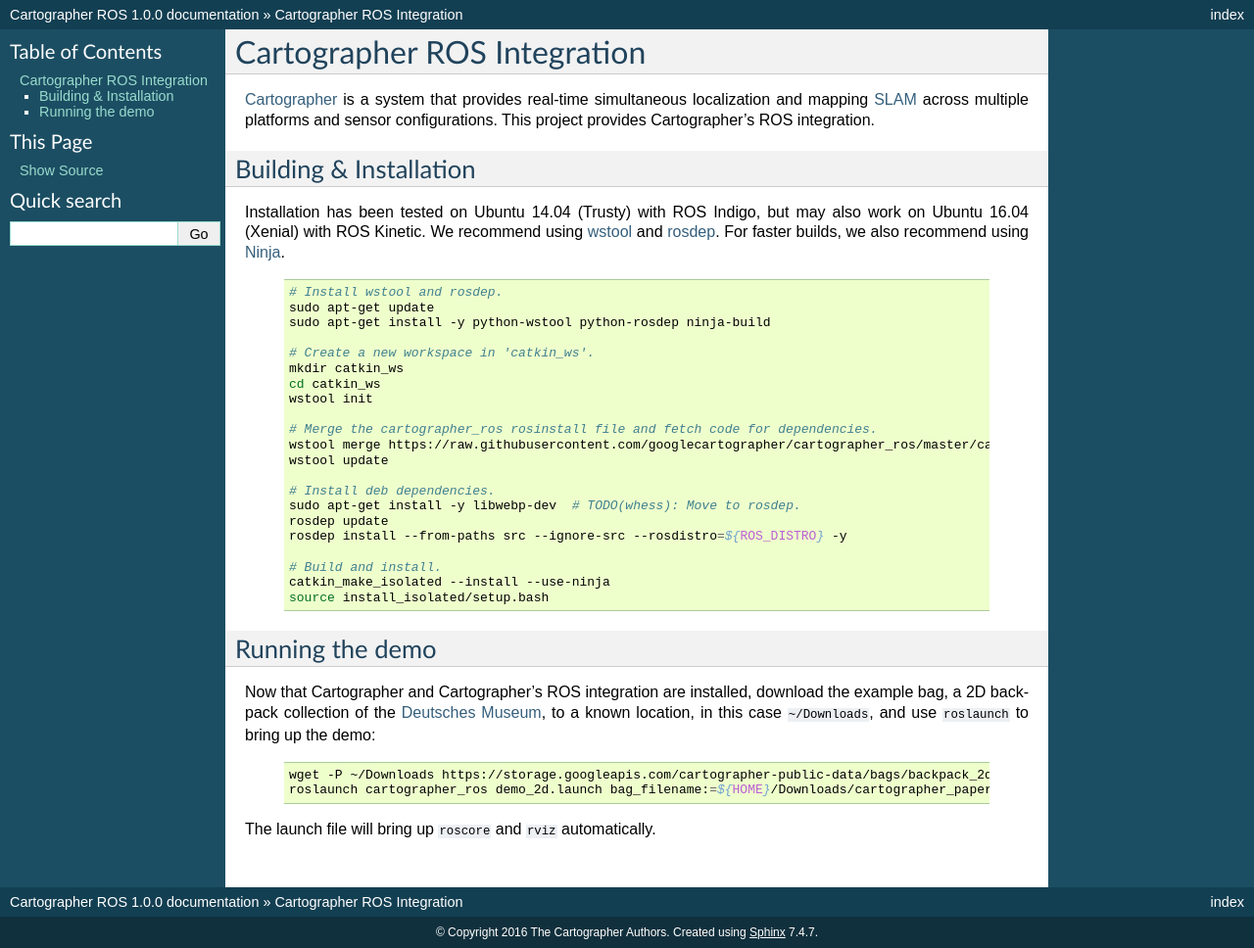
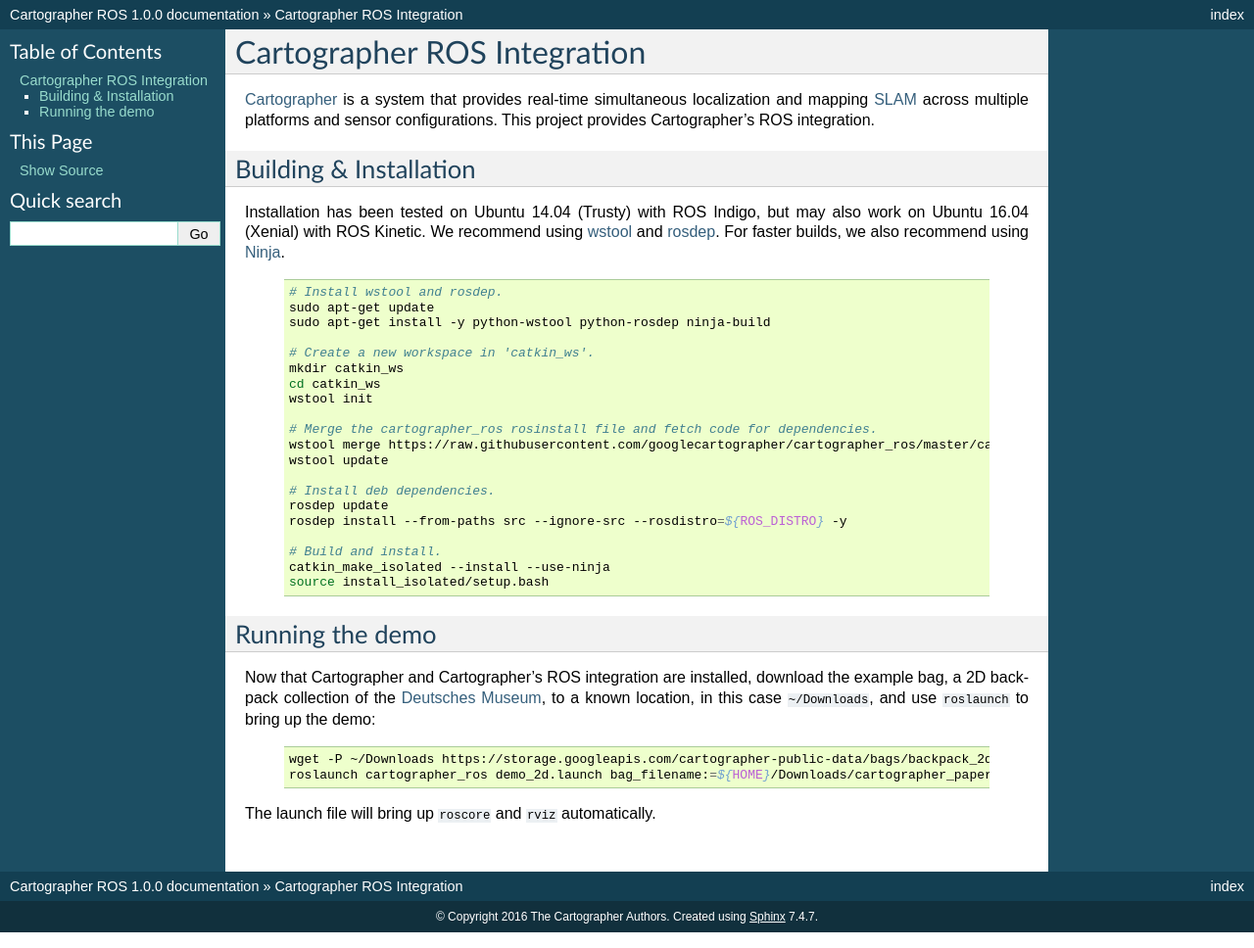
Before and after one commit to larics/cartographer_superbuild, a Sphinx documentation site: the page built from cartographer_ros/docs/source/index.rst, in a window 1280 px wide. Shown: the whole page at 98% size. Built offline with Sphinx 7.4.7, drawn with Linux system fonts in a browser that asks for light colours.

Commit message:
[cartographer_ros] libwebp-dev is now handled by rosdep. (#46) Original commit: googlecartographer/cartographer_ros@2e9652d71fb8fd0ef602595698a77d64a0f86808

```diff
--- a/cartographer_ros/docs/source/index.rst
+++ b/cartographer_ros/docs/source/index.rst
@@ -54,7 +54,6 @@
     wstool update
 
     # Install deb dependencies.
-    sudo apt-get install -y libwebp-dev  # TODO(whess): Move to rosdep.
     rosdep update
     rosdep install --from-paths src --ignore-src --rosdistro=${ROS_DISTRO} -y
 
```
Also changed, not shown: 1 other file.
